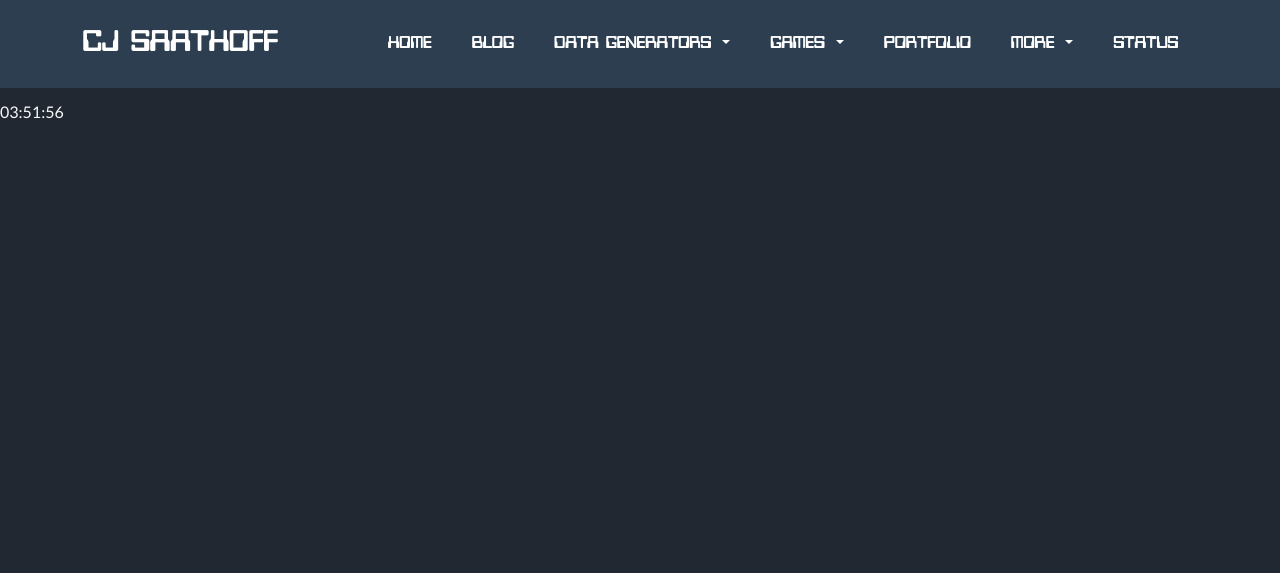
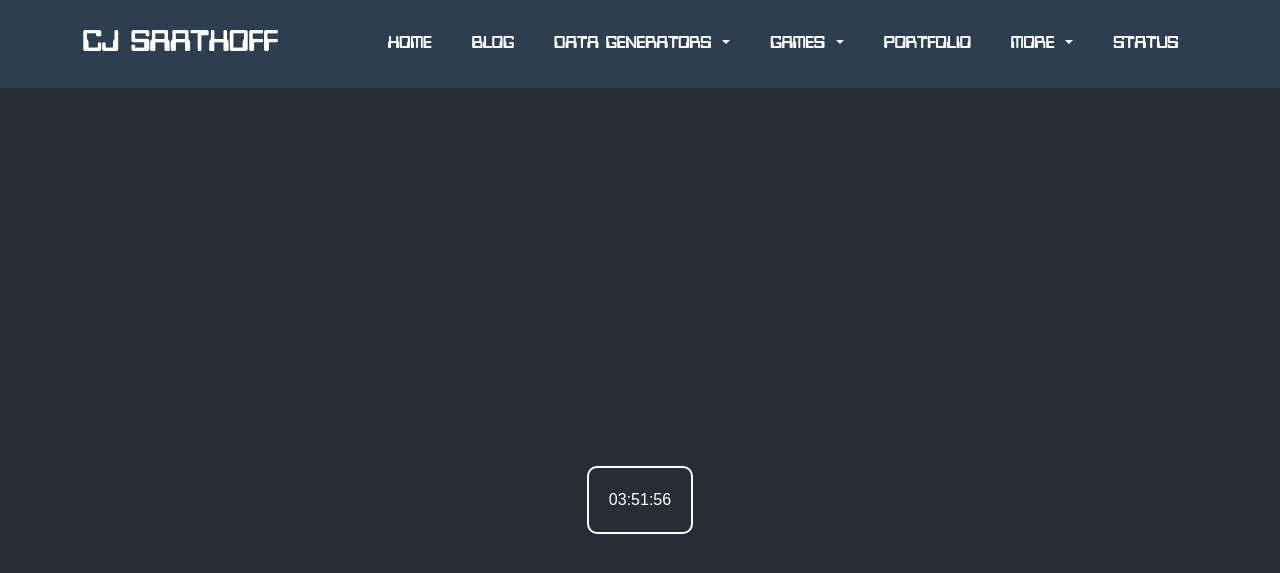
Before and after one commit to cjthedj97/personal_website, a Jekyll site: the page built from pages/clock.html, in a window 1280 px wide. Shown: the top 573 px of the page. Built offline with Jekyll 4.4.1, drawn with Linux system fonts in a browser that asks for light colours; nearby versions of some CDN libraries.

Commit message:
Update clock.html

```diff
--- a/pages/clock.html
+++ b/pages/clock.html
@@ -4,6 +4,34 @@ layout: page
 title: Clock
 ---
 
+<head>
+    <meta charset="UTF-8">
+    <meta name="viewport" content="width=device-width, initial-scale=1.0">
+    <title>Digital Clock</title>
+    <style>
+        body {
+            display: flex;
+            justify-content: center;
+            align-items: center;
+            height: 100vh;
+            margin: 0;
+            background-color: #282c34;
+            color: white;
+            font-family: 'Arial', sans-serif;
+        }
+
+        .clock-container {
+            display: flex;
+            justify-content: center;
+            align-items: center;
+            border: 2px solid white;
+            padding: 20px;
+            border-radius: 10px;
+        }
+
+    </style>
+</head>
+<body>
     <div class="clock-container">
         <div id="clock" class="clock"></div>
     </div>
@@ -20,3 +48,4 @@ title: Clock
         setInterval(updateClock, 1000);
         updateClock(); // Initial call to display the clock immediately
     </script>
+</body>
```
